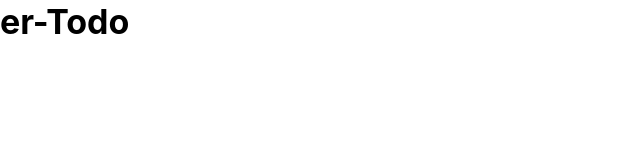
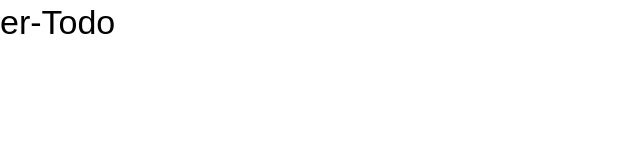
Before and after one commit to EChristian48/er-todo, a React (Vite) app: page / in a window 1280 px wide. Shown: the top 160 px of the page, without its empty margins (0-640 px from the left). Built offline with nearby package versions, Linux system fonts and the light colour scheme.

Commit message:
theme: basic heading

```diff
--- a/src/App.tsx
+++ b/src/App.tsx
@@ -1,4 +1,5 @@
 import { MantineProvider, Title } from "@mantine/core";
+import { theme } from "./theme";
 // Fonts
 import "@fontsource-variable/plus-jakarta-sans";
 // CSS
@@ -6,7 +7,7 @@ import "@mantine/core/styles.css";
 
 function App() {
   return (
-    <MantineProvider>
+    <MantineProvider theme={theme}>
       <Title>er-Todo</Title>
     </MantineProvider>
   );
--- /dev/null
+++ b/src/theme/index.ts
@@ -0,0 +1 @@
+export * from "./theme";
--- /dev/null
+++ b/src/theme/theme.ts
@@ -0,0 +1,8 @@
+import { createTheme } from "@mantine/core";
+
+export const theme = createTheme({
+  fontFamily: "Plus Jakarta Sans Variable, sans-serif",
+  headings: {
+    fontWeight: "400",
+  },
+});
```
